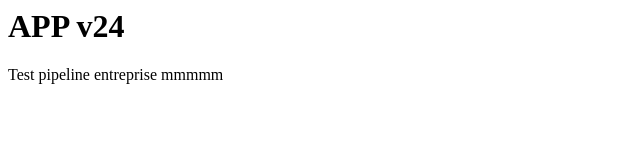
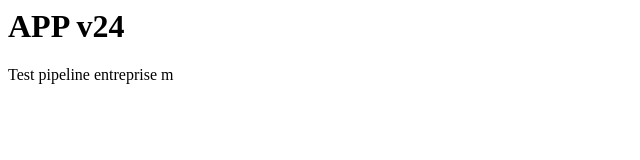
Before and after one commit to mostafa-0702/aks-github-actions-lab, a plain HTML site: page apps/app1/index.html in a window 1280 px wide. Shown: the full height of the page, 0-640 px from the left. Drawn offline with Linux system fonts and the light colour scheme.

Commit message:
test: pipeline dev auto

```diff
--- a/apps/app1/index.html
+++ b/apps/app1/index.html
@@ -1,2 +1,2 @@
 <h1>APP v24</h1>
-<p>Test pipeline entreprise mmmmm </p>
+<p>Test pipeline entreprise m </p>
```
Also changed, not shown: 1 other file.
